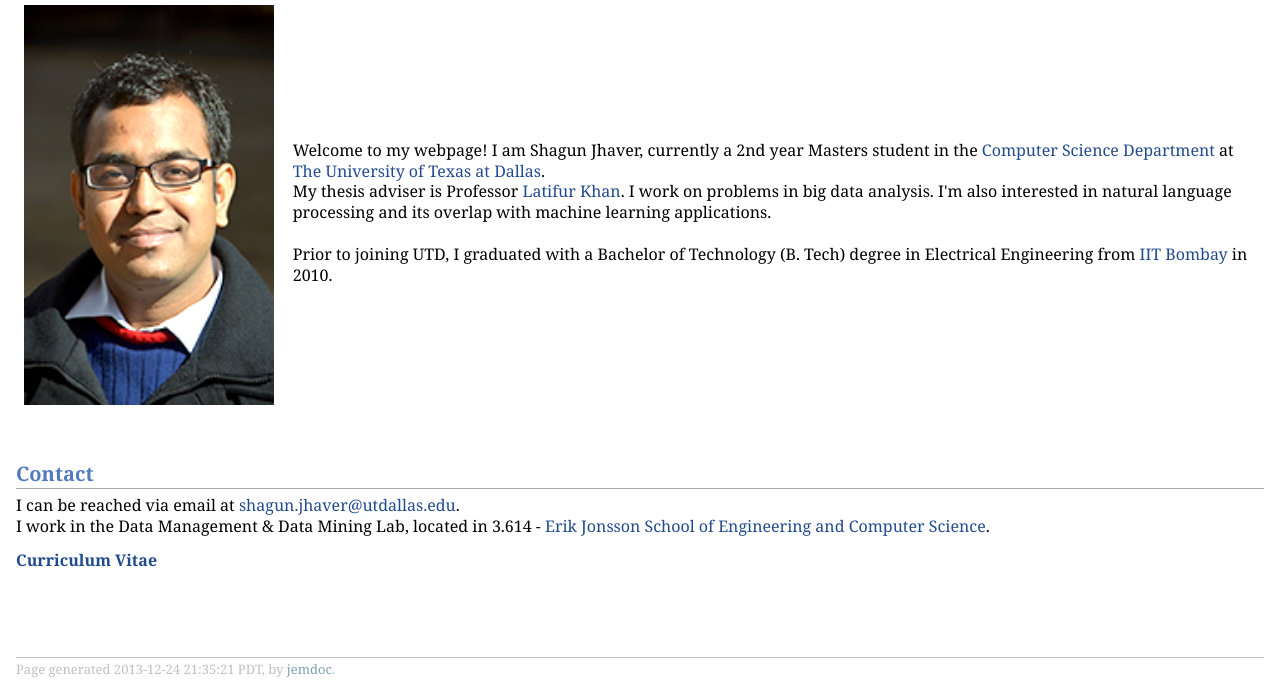
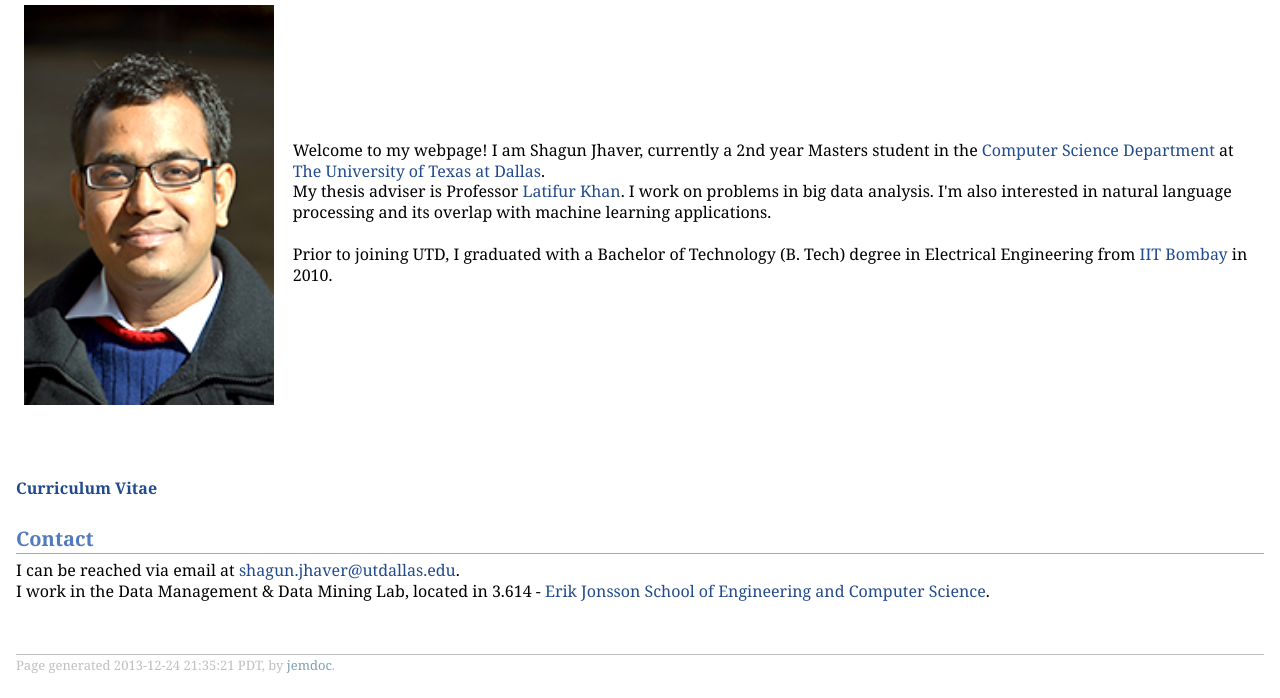
Before and after one commit to shaguniitb/personal_webpage, a plain HTML site: page index.html in a window 1280 px wide. Shown: the part 102-800 px from the top of the page. Drawn offline with Linux system fonts and the light colour scheme.

Commit message:
fixed html again

```diff
--- a/index.html
+++ b/index.html
@@ -18,10 +18,11 @@
 My thesis adviser is Professor <a href="https://www.utdallas.edu/~lkhan/">Latifur Khan</a>. I work on problems in big data analysis. I'm also interested in natural language processing and its overlap with machine learning applications. <br> <br>
 Prior to joining UTD, I graduated with a Bachelor of Technology (B. Tech) degree in Electrical Engineering from <a href="http://www.iitb.ac.in/">IIT Bombay</a> in 2010.</p>
 </td></tr></tbody></table>
+ <br> <br>
+<p><a href="./index_files/resume/master_resume/shagun_resume.pdf"><b>Curriculum Vitae</b></a></p>
 <h2>Contact</h2>
 <p>I can be reached via email at <a href="mailto:shagun.jhaver@utdallas.edu">shagun.jhaver@utdallas.edu</a>. <br>
 I work in the Data Management & Data Mining Lab, located in 3.614 - <a href="http://www.utdallas.edu/dept/eecs/">Erik Jonsson School of Engineering and Computer Science</a>. </p>
-<p><a href="./index_files/resume/master_resume/shagun_resume.pdf"><b>Curriculum Vitae</b></a></p> <br>
 <div id="footer">
 <div id="footer-text">
 Page generated 2013-12-24 21:35:21 PDT, by <a href="http://jemdoc.jaboc.net/">jemdoc</a>.
```
